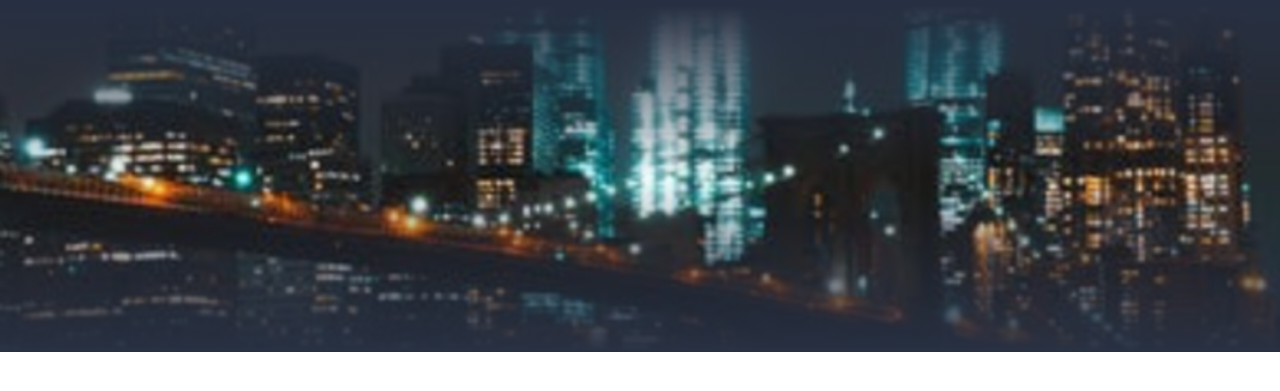
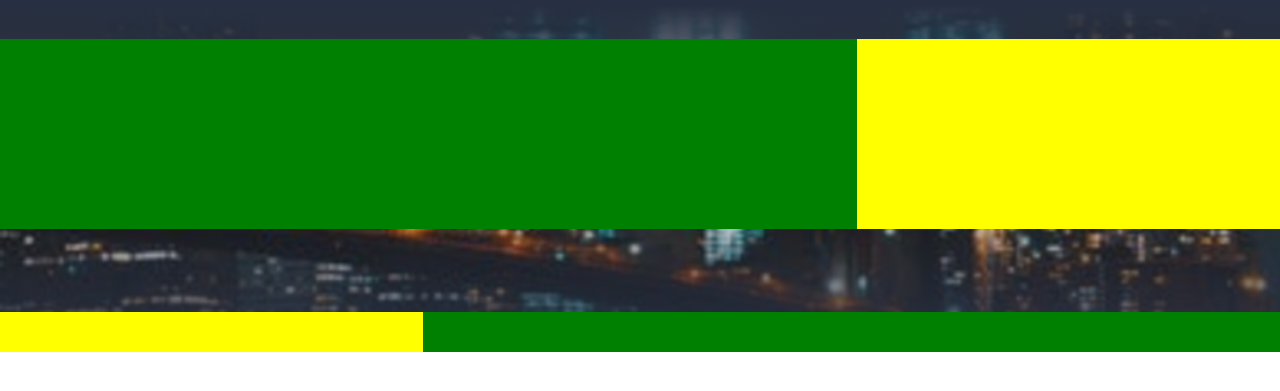
Before and after one commit to SimoMazil/frontend-coding-challenge, a website: page index.html in a window 1280 px wide. Shown: the part 71-462 px from the top of the page. Drawn offline with Linux system fonts and the light colour scheme; a web font is replaced by a local one.

Commit message:
Split all section in the Header with the Grid element

```diff
--- a/index.html
+++ b/index.html
@@ -43,6 +43,20 @@
             </div>
           </grid>
         </div>
+
+        <div col="1/1" style="background: red; height: 190px; margin-top: 60px">
+          <grid>
+            <div col="2/3" style="background: green; height: 190px;"></div>
+            <div col="1/3" style="background: yellow; height: 190px;"></div>
+          </grid>
+        </div>
+
+        <div col="1/1" style="background: brown; height: 40px; margin-top: 83px">
+          <grid>
+            <div col="1/3" style="background: yellow; height: 40px;"></div>
+            <div col="2/3" style="background: green; height: 40px;"></div>
+          </grid>
+        </div>
       </grid>
     </header>
 
```
